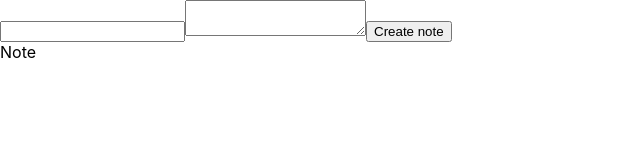
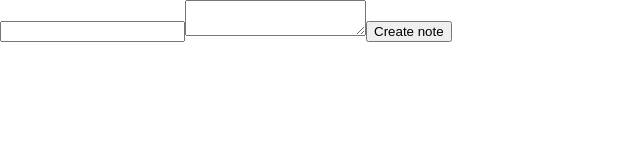
Before and after one commit to jonatankruszewskiITC/noteapplive, a React (Create React App) app: page / in a window 1280 px wide. Shown: the top 160 px of the page, without its empty margins (0-640 px from the left). Built offline with nearby package versions, Linux system fonts and the light colour scheme.

Commit message:
Note showing Props

```diff
--- a/src/App.js
+++ b/src/App.js
@@ -9,7 +9,7 @@ class App extends Component {
   constructor(props) {
     super(props);
     this.state = {
-      notes: { "01": {}, "02": {} },
+      notes: {},
       shouldShowMOdal: false,
       noteToShow: null,
     };
--- a/src/components/Note.jsx
+++ b/src/components/Note.jsx
@@ -1,7 +1,19 @@
 import React, { Component } from "react";
 
 const Note = (props) => {
-  return <div>Note</div>;
+  const note = props.note ? props.note : null;
+
+  return (
+    <div>
+      {note && (
+        <>
+          <p>{props.note.title}</p>
+          <p>{props.note.body}</p>
+          <p>{props.note.date}</p>
+        </>
+      )}
+    </div>
+  );
 };
 
 export default Note;
```
Also changed, not shown: 1 other file (tests, documents, lock files or other folders).
